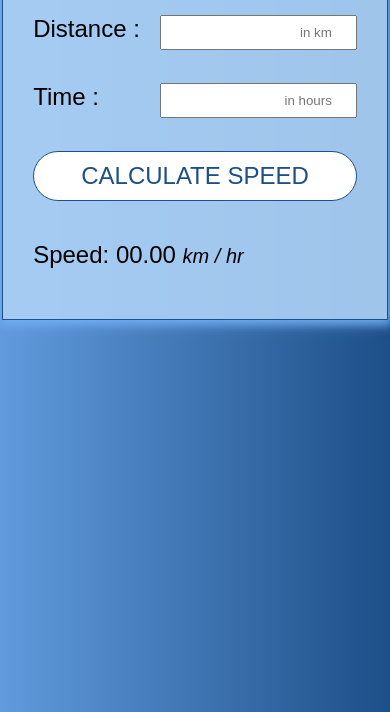
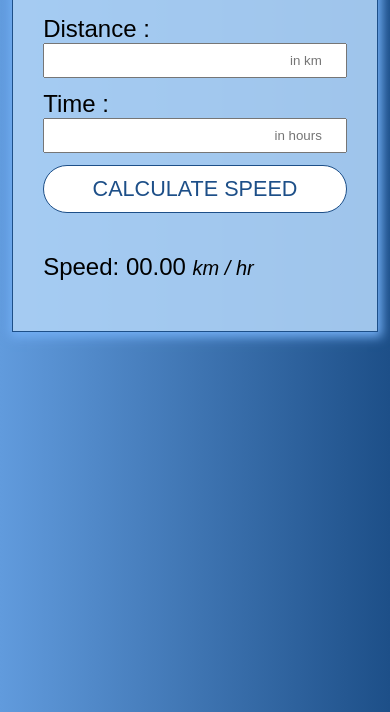
Before and after one commit to SarveshKadam/speed-calculator, a plain HTML site: page index.html in a window 390 px wide. Shown: the part 132-844 px from the top of the page. Drawn offline with Linux system fonts and the light colour scheme.

Commit message:
Media Queries

```diff
--- a/style.css
+++ b/style.css
@@ -82,3 +82,20 @@ input::placeholder{
     background-color: #619bdd;
     color: #fff;
 }
+
+@media screen and (min-width:320px){
+	body{
+		margin-left: 5px;
+		margin-right: 5px;
+	}
+	.input{
+		float: left;
+		margin-left: 0;
+		width: 100%;
+		margin-bottom: 12px;
+	}
+
+	.btn{
+		font-size: 90%;
+	}
+}
```
